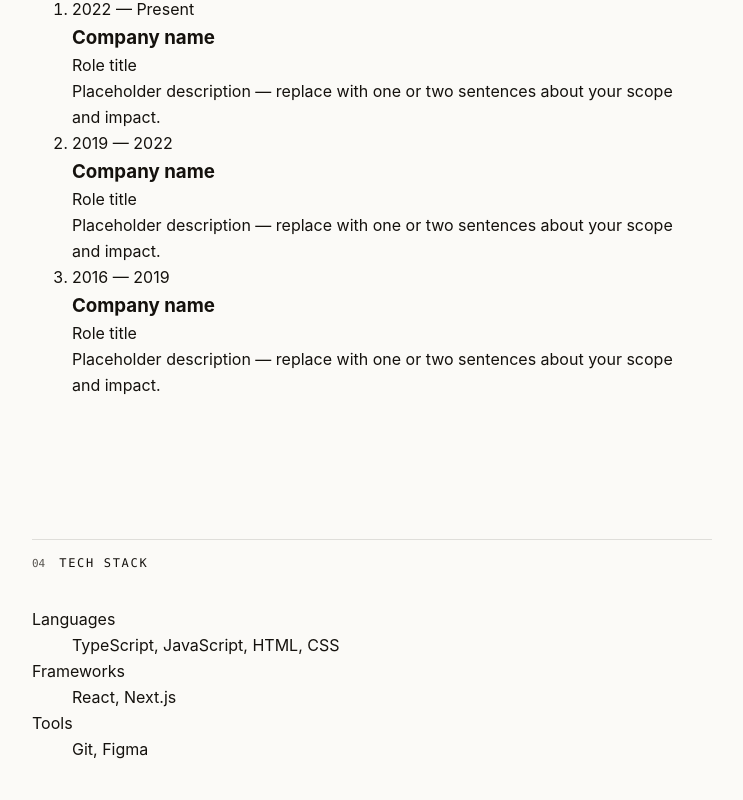
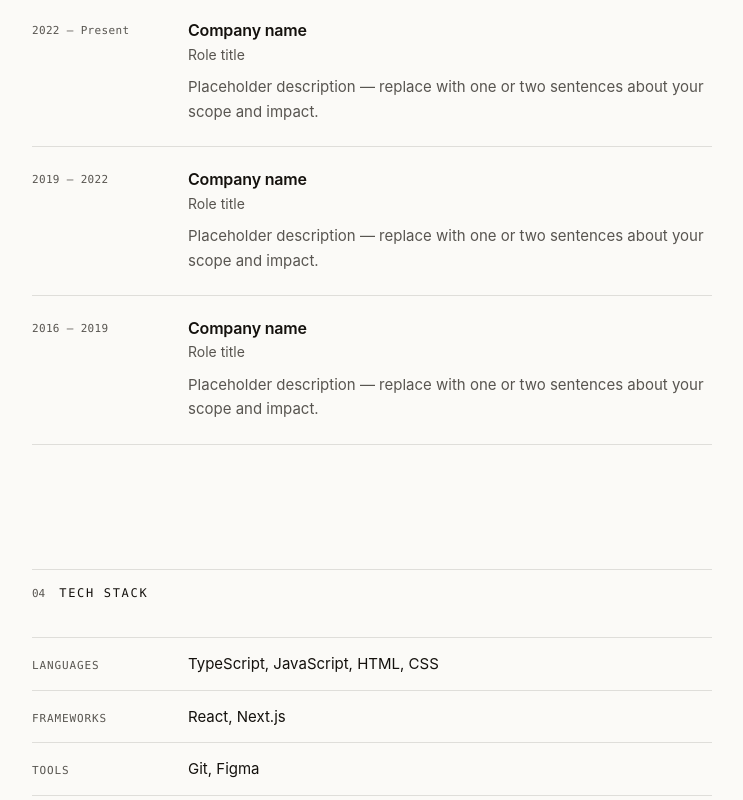
Before and after one commit to parth-p-chauhan/parth-p-chauhan.github.io, a Next.js app: page / in a window 1280 px wide. Shown: the part 1380-2180 px from the top of the page, without its empty margins (268-1011 px from the left). Built offline with nearby package versions, Linux system fonts and the light colour scheme.

Commit message:
feat: add experience and tech stack sections

```diff
--- /dev/null
+++ b/src/components/Experience.tsx
@@ -0,0 +1,26 @@
+import type { ExperienceItem } from "@/lib/content";
+
+import styles from "./Work.module.css";
+
+interface ExperienceProps {
+  experience: ExperienceItem[];
+}
+
+export function Experience({ experience }: ExperienceProps) {
+  return (
+    <ol className={styles.jobs}>
+      {experience.map((job) => (
+        <li className={styles.job} key={job.id}>
+          <span className={styles.jobDate}>
+            {job.start} — {job.end}
+          </span>
+          <div>
+            <h3 className={styles.jobCompany}>{job.company}</h3>
+            <p className={styles.jobRole}>{job.role}</p>
+            <p className={styles.jobDesc}>{job.description}</p>
+          </div>
+        </li>
+      ))}
+    </ol>
+  );
+}
--- /dev/null
+++ b/src/components/TechStack.tsx
@@ -0,0 +1,20 @@
+import type { StackGroup } from "@/lib/content";
+
+import styles from "./Work.module.css";
+
+interface TechStackProps {
+  stack: StackGroup[];
+}
+
+export function TechStack({ stack }: TechStackProps) {
+  return (
+    <dl className={styles.stackList}>
+      {stack.map((group) => (
+        <div className={styles.stackRow} key={group.id}>
+          <dt>{group.label}</dt>
+          <dd>{group.items.join(", ")}</dd>
+        </div>
+      ))}
+    </dl>
+  );
+}
--- /dev/null
+++ b/src/components/Work.module.css
@@ -0,0 +1,97 @@
+.jobs {
+  margin: 0;
+  padding: 0;
+  list-style: none;
+  border-top: 1px solid var(--border);
+}
+
+.job {
+  display: grid;
+  grid-template-columns: 132px minmax(0, 1fr);
+  gap: 8px 24px;
+  padding: 22px 0;
+  border-bottom: 1px solid var(--border);
+}
+
+.jobDate {
+  padding-top: 2px;
+  font-family: var(--font-mono);
+  font-size: 11px;
+  letter-spacing: 0.03em;
+  color: var(--muted);
+  font-variant-numeric: tabular-nums;
+}
+
+.jobCompany {
+  font-size: 16px;
+  font-weight: 600;
+  line-height: 1.35;
+  letter-spacing: -0.012em;
+}
+
+.jobRole {
+  margin-top: 2px;
+  font-size: 14px;
+  color: var(--muted);
+}
+
+.jobDesc {
+  max-width: 56ch;
+  margin-top: 9px;
+  font-size: 15px;
+  line-height: 1.62;
+  color: var(--muted);
+}
+
+.stackList {
+  margin: 0;
+  border-top: 1px solid var(--border);
+}
+
+.stackRow {
+  display: grid;
+  grid-template-columns: 132px minmax(0, 1fr);
+  gap: 8px 24px;
+  align-items: baseline;
+  padding: 13px 0;
+  border-bottom: 1px solid var(--border);
+}
+
+.stackRow dt {
+  font-family: var(--font-mono);
+  font-size: 11px;
+  letter-spacing: 0.08em;
+  text-transform: uppercase;
+  color: var(--muted);
+}
+
+.stackRow dd {
+  margin: 0;
+  font-size: 15px;
+  line-height: 1.7;
+  color: var(--fg);
+}
+
+@media (max-width: 560px) {
+  .job,
+  .stackRow {
+    grid-template-columns: 1fr;
+    gap: 4px;
+  }
+
+  .job {
+    gap: 5px;
+  }
+
+  .jobRole {
+    margin-top: 0;
+  }
+
+  .jobDesc {
+    margin-top: 7px;
+  }
+
+  .stackRow {
+    padding: 15px 0;
+  }
+}
--- a/src/pages/index.tsx
+++ b/src/pages/index.tsx
@@ -1,6 +1,7 @@
 import type { GetStaticProps } from "next";
 import Head from "next/head";
 
+import { Experience } from "@/components/Experience";
 import { Hero } from "@/components/Hero";
 import { Networking } from "@/components/Networking";
 import { Profile } from "@/components/Profile";
@@ -8,6 +9,7 @@ import { Section } from "@/components/Section";
 import { SiteFooter } from "@/components/SiteFooter";
 import { SiteHeader } from "@/components/SiteHeader";
 import { SkipLink } from "@/components/SkipLink";
+import { TechStack } from "@/components/TechStack";
 import { loadContent, type LoadedContent } from "@/lib/content";
 
 interface HomeProps extends LoadedContent {
@@ -47,31 +49,11 @@ export default function Home({ content, profileHtml, year }: HomeProps) {
         </Section>
 
         <Section id="experience" number={3} title={content.labels.experience}>
-          <ol className="jobs">
-            {content.experience.map((job) => (
-              <li className="job" key={job.id}>
-                <span className="jobDate">
-                  {job.start} — {job.end}
-                </span>
-                <div>
-                  <h3 className="jobCompany">{job.company}</h3>
-                  <p className="jobRole">{job.role}</p>
-                  <p className="jobDesc">{job.description}</p>
-                </div>
-              </li>
-            ))}
-          </ol>
+          <Experience experience={content.experience} />
         </Section>
 
         <Section id="stack" number={4} title={content.labels.stack}>
-          <dl className="stackList">
-            {content.stack.map((group) => (
-              <div className="stackRow" key={group.id}>
-                <dt>{group.label}</dt>
-                <dd>{group.items.join(", ")}</dd>
-              </div>
-            ))}
-          </dl>
+          <TechStack stack={content.stack} />
         </Section>
       </main>
 
```
